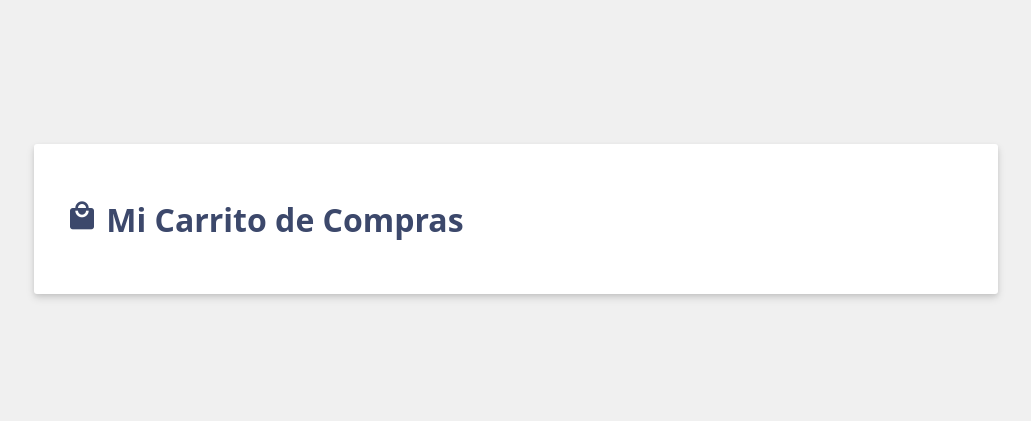
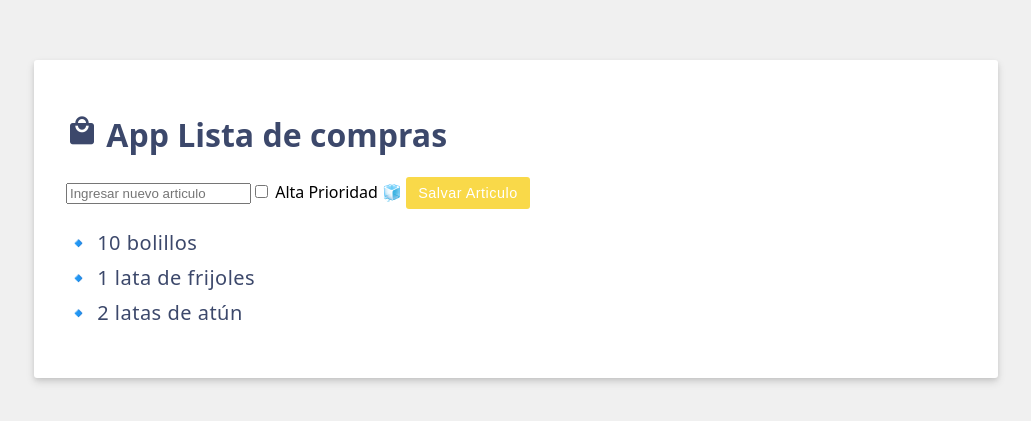
Before and after one commit to Dianalmc23/VueJs.ShoppingCart, a Vue app: page / in a window 1280 px wide. Shown: the part 181-602 px from the top of the page, without its empty margins (124-1155 px from the left). Built offline with nearby package versions, Linux system fonts and the light colour scheme.

Commit message:
⭐Feature: Eventos de Usuario

```diff
--- a/src/App.vue
+++ b/src/App.vue
@@ -1,14 +1,39 @@
 <script setup>
-import { ref } from 'vue' ;
-const header = ref('Mi Carrito de Compras')
+import { ref } from 'vue';
+const header = ref('App Lista de compras');
+const items = ref([
+  {id: 1, label: '10 bolillos'},
+  {id: 2, label: '1 lata de frijoles'},
+  {id: 3, label: '2 latas de atún'}
+]);
+const newItem = ref('');
+const newItemHighPriority = ref(false);
 </script>
 
 <template>
-<h1> <i class="material-icons shopping-cart-icon">local_mall</i> {{ header }} </h1>
+  <h1> <i class="material-icons shopping-cart-icon">local_mall</i> {{ header }}</h1>
+  <div class="add-item form">
+    <!-- Input de Nuevo Articulo -->
+    <input v-model.trim="newItem" type="text" placeholder="Ingresar nuevo articulo">
+    <!-- Check Boxes -->
+    <label>
+      <input v-model="newItemHighPriority"
+      type="checkbox">
+      Alta Prioridad
+    </label>
+    {{ newItemHighPriority ? "🔥" : "🧊" }}
+    <!-- Boton de UI -->
+    <button v-on:click="items.push({id: items.length + 1, label: newItem})" class="btn btn-primary">Salvar Articulo</button>
+  </div>
+  <ul>
+    <li v-for="{ id, label } in items" v-bind:key="id">
+      🔹 {{ label }}
+    </li>
+  </ul>
 </template>
 
 <style scoped>
-.shopping-cart-icon{
-font-size: 2rem;
+.shopping-cart-icon {
+  font-size: 2rem; /* Adjust the font-size value as per your desired size */
 }
 </style>
```
